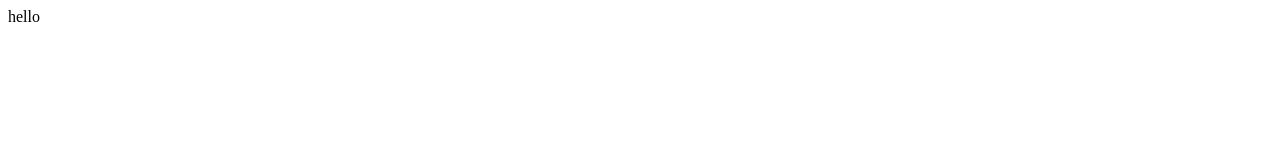
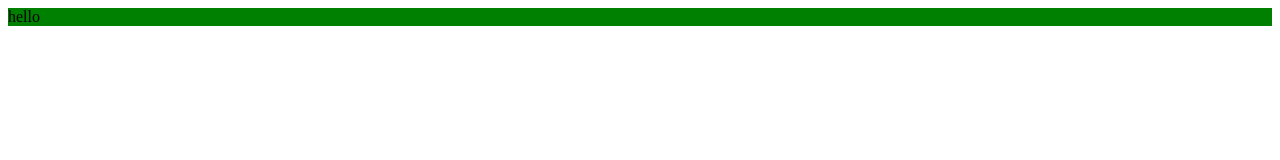
Before and after one commit to Cristian-Stolzenbach/Javascript3, a plain HTML site: page ejercicio2/pintar.html in a window 1280 px wide. Drawn offline with Linux system fonts and the light colour scheme.

Commit message:
ruta del script

```diff
--- a/ejercicio2/pintar.html
+++ b/ejercicio2/pintar.html
@@ -8,6 +8,6 @@
   <body>
     <div id="ele1">hello</div>
 
-    <script src="/assets/js/index.js"></script>
+    <script src="/ejercicio2/assets/js/script.js"></script>
   </body>
 </html>
```
